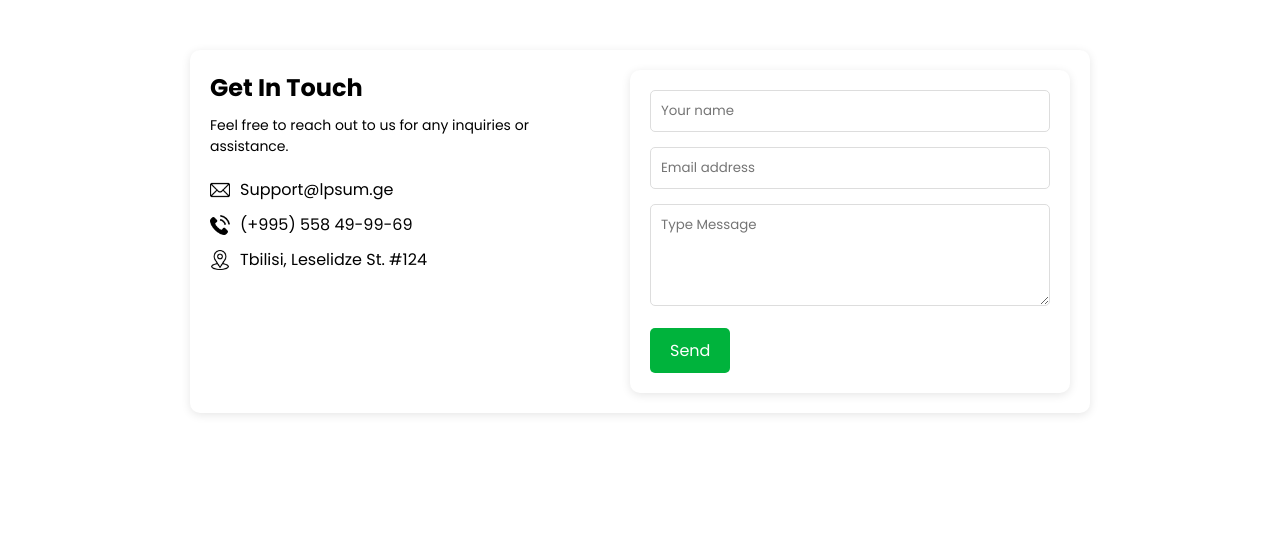
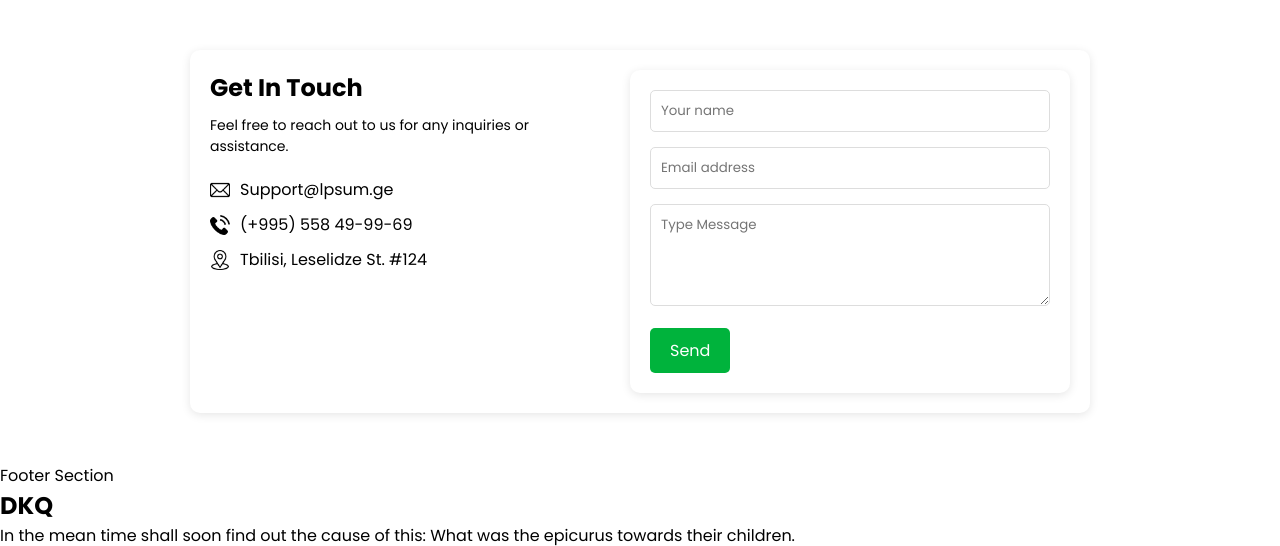
Before and after one commit to khalid14414/khalid14414.github.io, a plain HTML site: page index.html in a window 1280 px wide. Shown: the part 2877-3423 px from the top of the page. Before the commit the page ends 3340 px from the top, so only its background shows below. Drawn offline with Linux system fonts and the light colour scheme.

Commit message:
footer add

```diff
--- a/index.html
+++ b/index.html
@@ -197,7 +197,7 @@
         </div>
     </section>
 
-    <!-- Footer Section
+    Footer Section
     <footer class="footer">
         <div class="footer-row">
             <div class="footer-content">
@@ -232,7 +232,7 @@
              Scroll To Top Button
             <a href="#" class="scroll-top"><i class="fas fa-arrow-up up"></i></a>
         </div>
-    <!-- </footer> -->
+    <!-- <!-- </footer> -->
 </body>
 
 </html>
```
